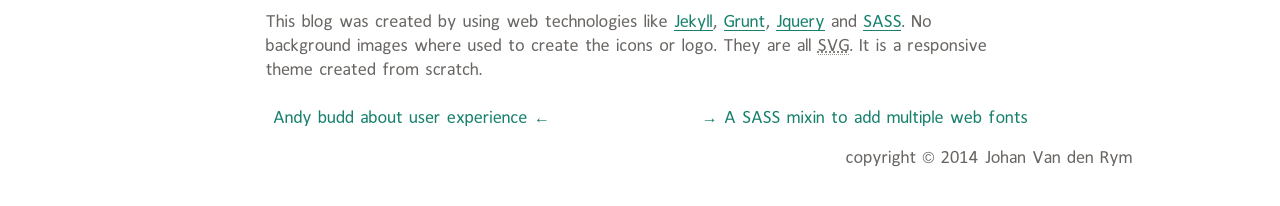
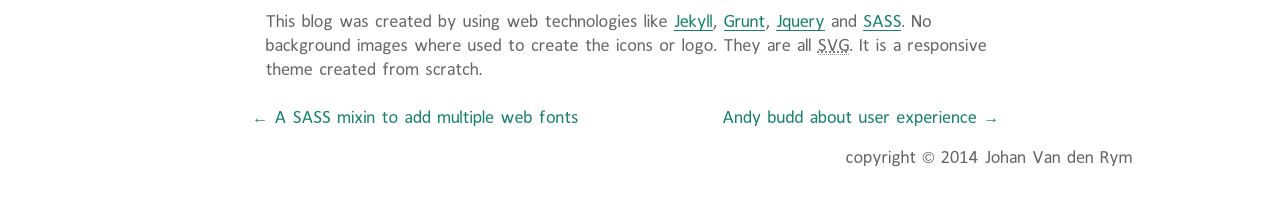
Before and after one commit to jvandenrym/jvandenrym.github.io, a Jekyll site: the page built from _posts/2014-09-15-a-new-blog.md, in a window 1280 px wide. Shown: the part 312-518 px from the top of the page. Built offline with Jekyll 4.4.1, drawn with Linux system fonts in a browser that asks for light colours; Markdown is read by kramdown in place of the engine named in the settings.

Commit message:
Previous next mark-up updated

```diff
--- a/_layouts/post.html
+++ b/_layouts/post.html
@@ -19,16 +19,17 @@
         </header>
         {{ content }}
       </article>
-
       <nav class="page-navigation" aria-label="blog posts navigation" role="navigation">
-        {% if page.previous.url %}
-        <a href="{{page.previous.url}}" title="Previous Post:
-{{page.previous.title}}" class="page-navigation__link page-navigation__link--left" rel="prev">{{page.previous.title}} &larr;</a>
+        <div>
+        {% if page.next.url %}
+        <a href="{{page.next.url}}" title="Newer Post:
+{{page.next.title}}" class="page-navigation__link page-navigation__link--right" rel="next">&larr; {{page.next.title}}</a>
+      {% endif %}
+       {% if page.previous.url %}
+        <a href="{{page.previous.url}}" title="Older Post:
+{{page.previous.title}}" class="page-navigation__link page-navigation__link--left" rel="prev">{{page.previous.title}} &rarr;</a>
         {% endif %}
-       {% if page.next.url %}
-        <a href="{{page.next.url}}" title="next Post:
-{{page.next.title}}" class="page-navigation__link page-navigation__link--right" rel="next">&rarr; {{page.next.title}}</a>
-      {% endif %}
+        </div>
       </nav>
     </main>
   </div>
```
